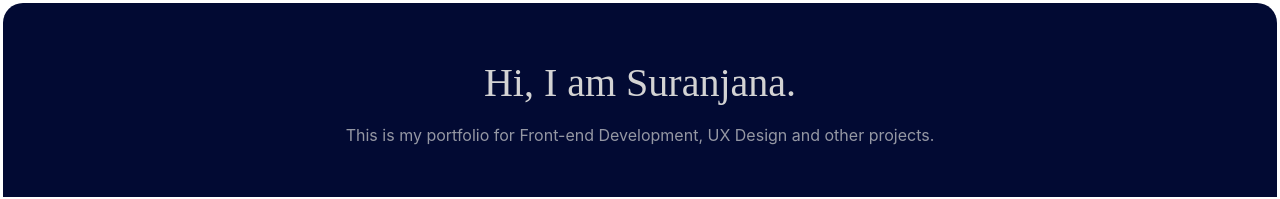
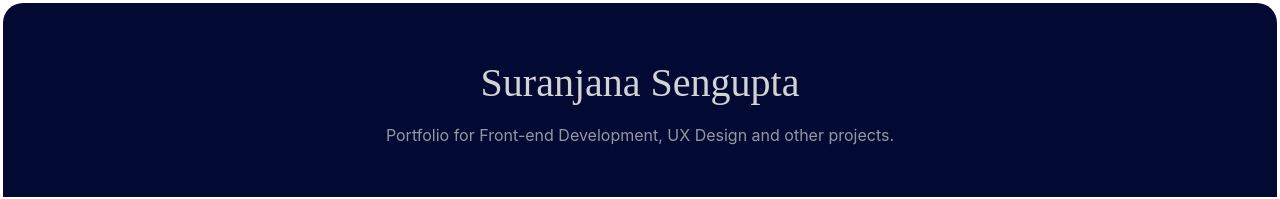
Before and after one commit to sura1128/myfolio, a React (Create React App) app: page / in a window 1280 px wide. Shown: the top 199 px of the page. Built offline with nearby package versions, Linux system fonts and the light colour scheme; a web font is replaced by a local one.

Commit message:
Updating react version to latest.

```diff
--- a/package.json
+++ b/package.json
@@ -7,10 +7,10 @@
     "@testing-library/react": "^9.5.0",
     "@testing-library/user-event": "^7.2.1",
     "bootstrap": "^4.5.3",
-    "react": "^16.13.1",
+    "react": "^17.0.1",
     "react-bootstrap": "^1.4.0",
-    "react-dom": "^16.13.1",
-    "react-scripts": "3.4.3",
+    "react-dom": "^17.0.1",
+    "react-scripts": "^4.0.0",
     "tachyons": "^4.12.0"
   },
   "scripts": {
--- a/src/js/Cover.js
+++ b/src/js/Cover.js
@@ -6,10 +6,10 @@ const Cover = (props) => {
     return (
         <div className="cover">
             <div id="myname">
-                Hi, I am Suranjana.
+                Suranjana Sengupta
             </div>
             <div className="subtitle">
-                This is my portfolio for Front-end Development, UX Design and other projects.<br/>
+                Portfolio for Front-end Development, UX Design and other projects.<br/>
             </div>
         </div>
     );
```
Also changed, not shown: 1 other file (tests, documents, lock files or other folders).
